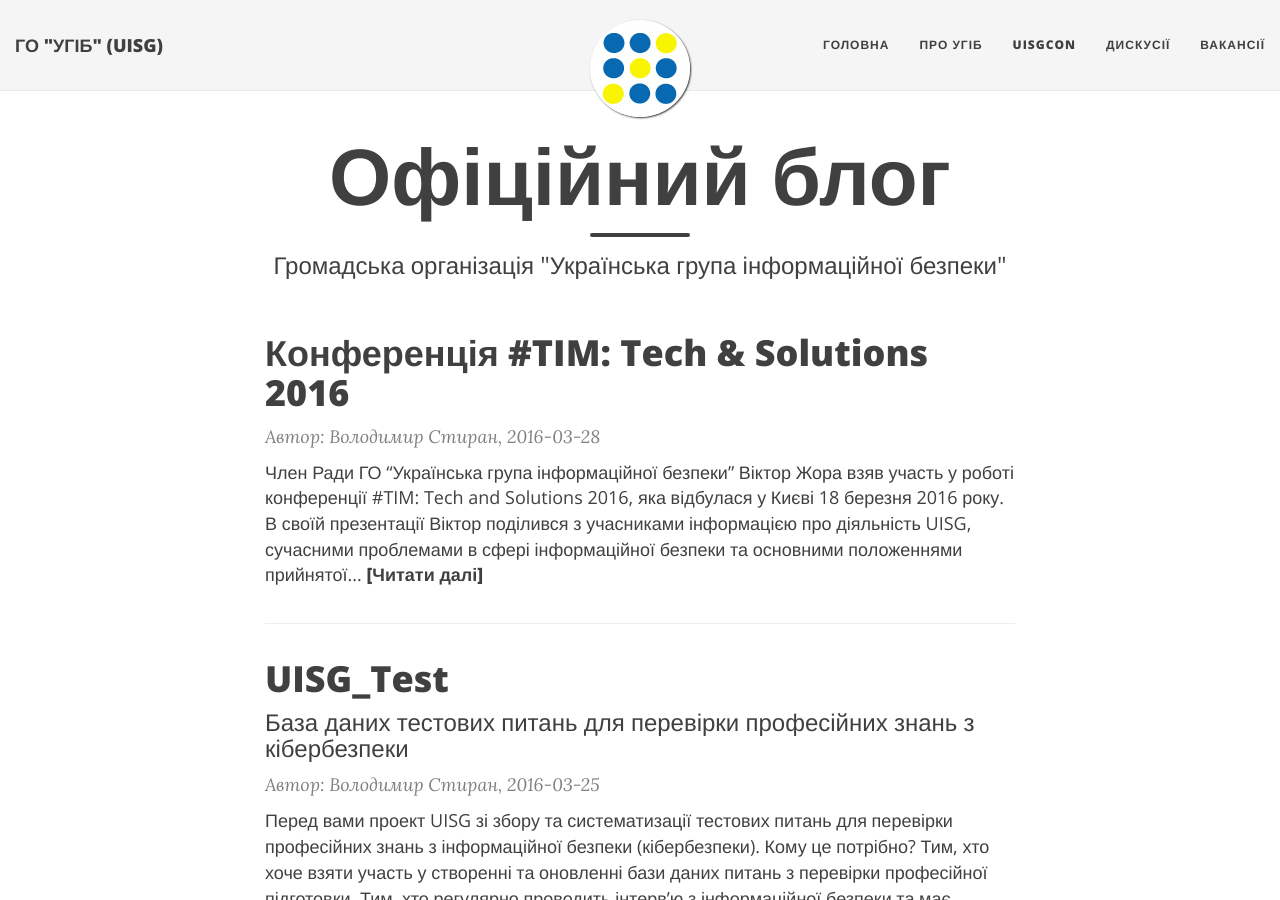
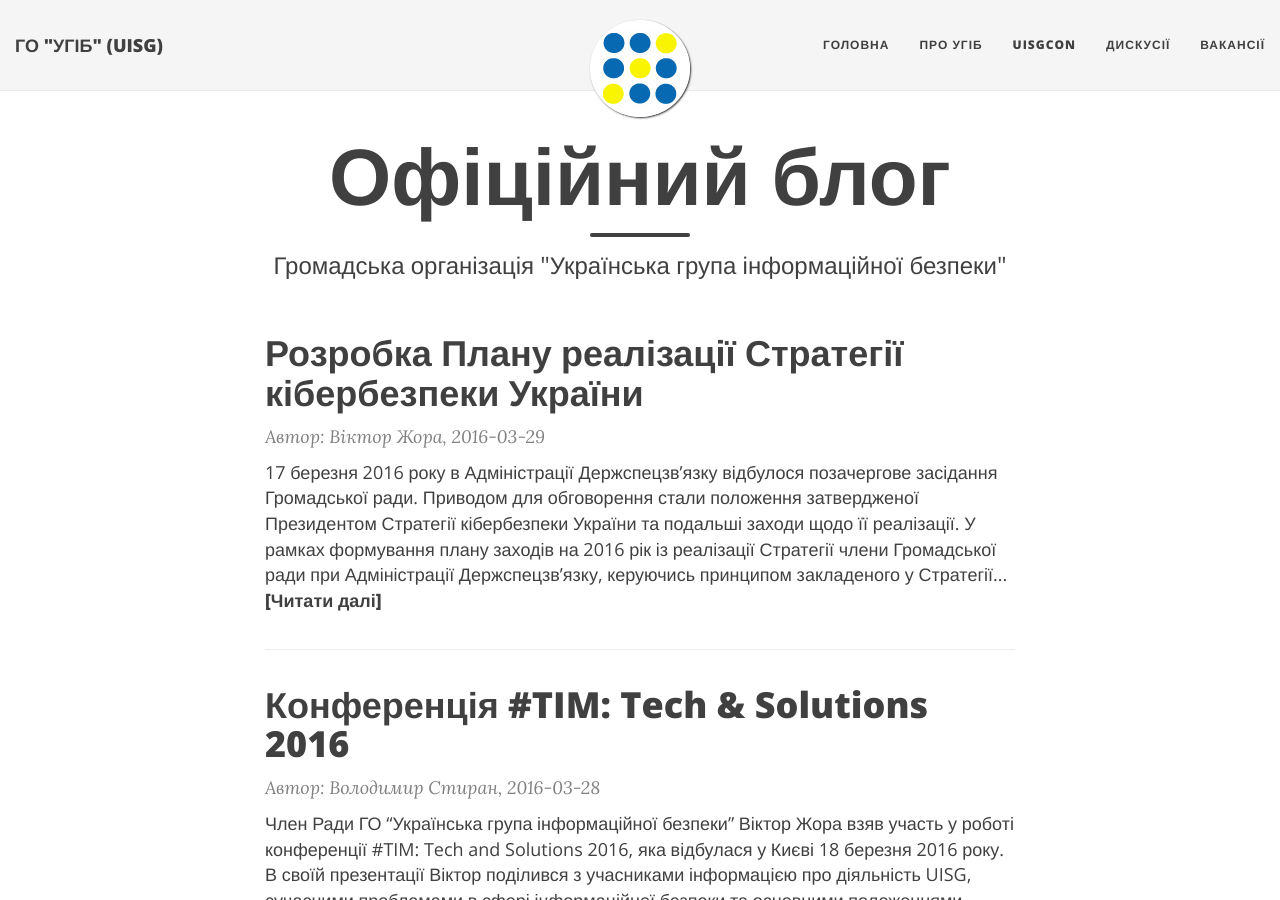
Before and after one commit to vzhora/uisg.github.io, a Jekyll site: the page built from index.html, in a window 1280 px wide and 900 px high. Built offline with Jekyll 4.4.1, drawn with Linux system fonts in a browser that asks for light colours; nearby versions of some CDN libraries; the list of posts is cut into pages by our own code.

Commit message:
Add Cybersecurity plan post

```diff
--- a/_drafts/cybersecurity-plan.md
+++ b/_posts/2016-03-29-cybersecurity-plan.md
@@ -1,5 +1,9 @@
-<h1>План реалізації Стратегії кібербезпеки України</h1>
-
+---
+layout: post
+title: Розробка Плану реалізації Стратегії кібербезпеки України
+date: 2016-03-29
+author: Віктор Жора
+---
 17 березня 2016 року в Адміністрації Держспецзв’язку відбулося позачергове засідання Громадської ради. Приводом для обговорення стали положення затвердженої Президентом Стратегії кібербезпеки України та подальші заходи щодо її реалізації. У рамках формування плану заходів на 2016 рік із реалізації Стратегії члени Громадської ради при Адміністрації Держспецзв’язку, керуючись принципом закладеного у Стратегії державно-приватного партнерства та співпраці з громадянським суспільством, домовились підготувати та подати на розгляд керівництва Служби відповідні пропозиції.
 
-ГО "Українська група інформаційної безпеки" надала до Громадської ради власні пропозиції до Плану реалізації Стратегії кібербезпеки України, які були обговорені в рамках постійного комітету з питань захисту інформації. Узагальнені пропозиції до Плану реалізації Стратегії кібербезпеки направлені до Адміністрації Держспецзв’язку 29 березня 2016 року.
+ГО "Українська група інформаційної безпеки" надала до Громадської ради власні пропозиції щодо Плану реалізації Стратегії кібербезпеки України, які були обговорені в рамках постійного комітету з питань захисту інформації. Узагальнені пропозиції до Плану реалізації Стратегії кібербезпеки направлені до Адміністрації Держспецзв’язку 29 березня 2016 року.
```
